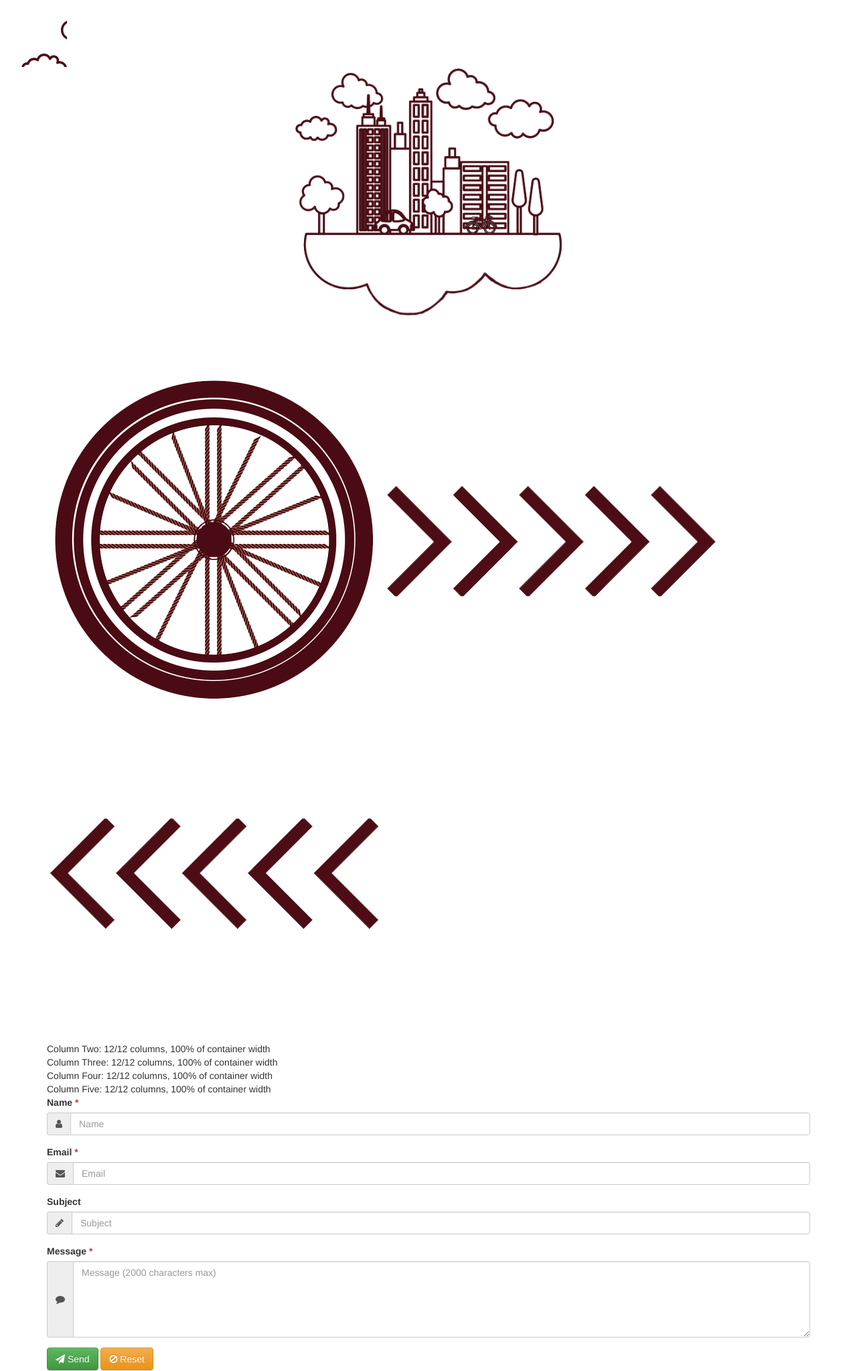
After one commit to tuckcodes/max-halleran, a PHP site: page /index.php in a window 1280 px wide. The commit adds this page. Shown: the whole page at 67% size. Run offline with PHP 8.4, Linux system fonts and the light colour scheme; some libraries are stand-ins or nearby versions.

Commit message:
Added Images

```diff
--- a/public_html/css/style.css
+++ b/public_html/css/style.css
@@ -1,10 +1,23 @@
-.bg-image {
-	background: url(/public_html/IMG/pexels-photo-24377.jpg);
-	width: 2000px;
-	height: 1333px;
-	background-size: 100% auto;
+.background-image
+{
+	background-image: url(IMG/pexels-photo-24377.jpg);
+	background-repeat: repeat;
 }
 
-body {
-	background: none;
+.body
+{
+	background-color: transparent;
 }
+
+.image1
+{
+	background:URL("../../IMG/FloatingCity.png");
+	width:100px;
+	height:100px;
+}
+
+#rando {
+	display: block;
+	margin: auto;
+	width: 40%;
+}
--- /dev/null
+++ b/public_html/index.php
@@ -0,0 +1,139 @@
+<!DOCTYPE html>
+<html>
+
+	<head>
+		<meta charset="utf-8">
+		<meta http-equiv="X-UA-Compatible" content="IE=edge">
+		<meta name="viewport" content="width=device-width, initial-scale=1">
+
+		<!-- Latest compiled and minified CSS -->
+		<link rel="stylesheet" href="https://maxcdn.bootstrapcdn.com/bootstrap/3.3.7/css/bootstrap.min.css" integrity="sha384-BVYiiSIFeK1dGmJRAkycuHAHRg32OmUcww7on3RYdg4Va+PmSTsz/K68vbdEjh4u" crossorigin="anonymous">
+
+		<!-- Optional theme -->
+		<link rel="stylesheet" href="https://maxcdn.bootstrapcdn.com/bootstrap/3.3.7/css/bootstrap-theme.min.css" integrity="sha384-rHyoN1iRsVXV4nD0JutlnGaslCJuC7uwjduW9SVrLvRYooPp2bWYgmgJQIXwl/Sp" crossorigin="anonymous">
+
+		<!-- Font Awesome -->
+		<link type="text/css" href="https://maxcdn.bootstrapcdn.com/font-awesome/4.6.3/css/font-awesome.min.css" rel="stylesheet" />
+
+		<!-- Custom CSS Goes HERE -->
+		<link rel="stylesheet" href="css/waypoints-styles.caa.css" type="text/css">
+		<link rel="stylesheet" href="css/style.css" type="text/css">
+
+		<!-- HTML5 shim and Respond.js for IE8 support of HTML5 elements and media queries -->
+		<!-- WARNING: Respond.js doesn't work if you view the page via file:// -->
+		<!--[if lt IE 9]>
+		<script src="https://oss.maxcdn.com/html5shiv/3.7.2/html5shiv.min.js"></script>
+		<script src="https://oss.maxcdn.com/respond/1.4.2/respond.min.js"></script>
+		<![endif]-->
+
+		<!-- jQuery - required for Bootstrap Components -->
+		<script src="https://cdnjs.cloudflare.com/ajax/libs/jquery/3.0.0/jquery.min.js"></script>
+
+		<!-- Latest compiled and minified JavaScript -->
+		<script src="https://maxcdn.bootstrapcdn.com/bootstrap/3.3.7/js/bootstrap.min.js" integrity="sha384-Tc5IQib027qvyjSMfHjOMaLkfuWVxZxUPnCJA7l2mCWNIpG9mGCD8wGNIcPD7Txa" crossorigin="anonymous"></script>
+		<link rel="stylesheet" href="./css/styles.css"
+
+		<!-- jQuery -->
+		<script src="https://ajax.googleapis.com/ajax/libs/jquery/2.2.2/jquery.min.js"></script>
+
+		<!-- jQuery Form, Additional Methods, Validate -->
+		<script type="text/javascript" src="https://cdnjs.cloudflare.com/ajax/libs/jquery.form/4.2.1/jquery.form.min.js"></script>
+		<script type="text/javascript" src="https://cdnjs.cloudflare.com/ajax/libs/jquery-validate/1.16.0/jquery.validate.min.js"></script>
+		<script type="text/javascript" src="https://cdnjs.cloudflare.com/ajax/libs/jquery-validate/1.16.0/additional-methods.min.js"></script>
+
+		<!-- Your JavaScript Form Validator -->
+		<script src="js/form-validate.js"></script>
+
+		<!-- Google reCAPTCHA -->
+		<script src='https://www.google.com/recaptcha/api.js'></script>
+		<title>Max Halleran Portfolio</title>
+	</head>
+
+	<body>
+		<div class="image1"></div>
+		<div class="container">
+
+			<div class="row">
+				<div class="col-md-12">
+					<div class="media">
+						<img id="rando" src="IMG/FloatingCity.png" alt="Fly Away"/>
+						<img src="IMG/BikeWheel.png" alt="Spin"/>
+						<img src="IMG/LeftArrow.png" alt="This Way"/>
+						<img src="IMG/RightArrow.png" alt="That Way"/>
+					</div>
+				</div>
+			</div>
+
+			<div class="row">
+				<div class="col-md-12"> Column Two: 12/12 columns, 100% of container width </div>
+			</div>
+
+			<div class="row">
+				<div class="col-md-12"> Column Three: 12/12 columns, 100% of container width </div>
+			</div>
+
+			<div class="row">
+				<div class="col-md-12"> Column Four: 12/12 columns, 100% of container width </div>
+			</div>
+
+			<div class="row">
+				<div class="col-md-12"> Column Five: 12/12 columns, 100% of container width
+					<!--Begin Contact Form-->
+					<form id="contact-form" action="php/mailer.php" method="post">
+						<div class="form-group">
+							<label for="name">Name <span class="text-danger">*</span></label>
+							<div class="input-group">
+								<div class="input-group-addon">
+									<i class="fa fa-user" aria-hidden="true"></i>
+								</div>
+								<input type="text" class="form-control" id="name" name="name" placeholder="Name">
+							</div>
+						</div>
+						<div class="form-group">
+							<label for="email">Email <span class="text-danger">*</span></label>
+							<div class="input-group">
+								<div class="input-group-addon">
+									<i class="fa fa-envelope" aria-hidden="true"></i>
+								</div>
+								<input type="email" class="form-control" id="email" name="email" placeholder="Email">
+							</div>
+						</div>
+						<div class="form-group">
+							<label for="subject">Subject</label>
+							<div class="input-group">
+								<div class="input-group-addon">
+									<i class="fa fa-pencil" aria-hidden="true"></i>
+								</div>
+								<input type="text" class="form-control" id="subject" name="subject" placeholder="Subject">
+							</div>
+						</div>
+						<div class="form-group">
+							<label for="message">Message <span class="text-danger">*</span></label>
+							<div class="input-group">
+								<div class="input-group-addon">
+									<i class="fa fa-comment" aria-hidden="true"></i>
+								</div>
+								<textarea class="form-control" rows="5" id="message" name="message" placeholder="Message (2000 characters max)"></textarea>
+							</div>
+						</div>
+
+						<!-- reCAPTCHA -->
+						<div class="g-recaptcha" data-sitekey="--YOUR RECAPTCHA SITE KEY--"></div>
+
+						<button class="btn btn-success" type="submit"><i class="fa fa-paper-plane"></i> Send</button>
+						<button class="btn btn-warning" type="reset"><i class="fa fa-ban"></i> Reset</button>
+					</form>
+
+					<!--empty area for form error/success output-->
+					<div class="row">
+						<div class="col-xs-12">
+							<div id="output-area"></div>
+						</div>
+					</div>
+				</div>
+			</div>
+	</div>
+
+	</body>
+
+</html>
```
Also changed, not shown: public_html/index.html (deleted, +0 -65 lines), public_html/IMG/BikeWheel.png (added), public_html/IMG/FloatingCity.png (added), public_html/IMG/LeftArrow.png (added), public_html/IMG/RightArrow.png (added).
